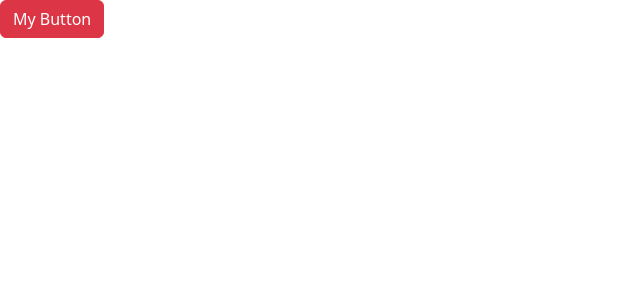
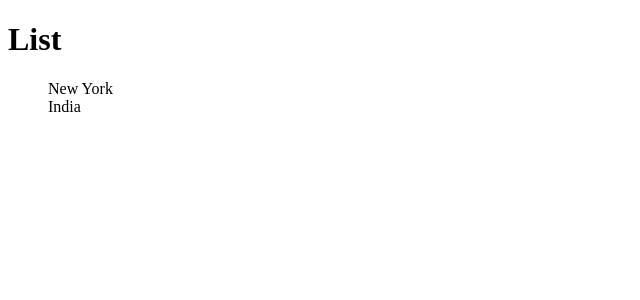
Before and after one commit to tanujnayanam/ReactMosh, a React (Vite) app in the folder vite-project/: page / in a window 1280 px wide. Shown: the top 300 px of the page, without its empty margins (0-640 px from the left). Built offline with nearby package versions, Linux system fonts and the light colour scheme.

Commit message:
vanilla javascript

```diff
--- a/vite-project/src/App.tsx
+++ b/vite-project/src/App.tsx
@@ -3,18 +3,19 @@
 import Alert from "./components/Alert";
 import Button from "./components/Button";
 import LG from "./components/ListGroup";
+import ListGroup from "./components/ListGroup";
 
 function App() {
   const [setAlert, setAlertVisibility] = useState(false);
+  const items = ["New York", "India"];
 
   return (
     <div>
-      {setAlert && (
-        <Alert onClose={() => setAlertVisibility(false)}>My Alert</Alert>
-      )}
-      <Button color="danger" handleClick={() => setAlertVisibility(true)}>
-        My Button
-      </Button>
+      <ListGroup
+        items={items}
+        heading="menu"
+        onSelectItem={() => console.log("clicked")}
+      ></ListGroup>
     </div>
   );
 }
--- /dev/null
+++ b/vite-project/src/components/ListGroup.css
@@ -0,0 +1,3 @@
+.list-group{
+    list-style: none
+}
--- a/vite-project/src/components/ListGroup.tsx
+++ b/vite-project/src/components/ListGroup.tsx
@@ -1,4 +1,5 @@
 import { MouseEvent, useState } from "react";
+import "./ListGroup.css";
 
 interface Props {
   items: string[];
--- /dev/null
+++ b/vite-project/src/index.css
@@ -0,0 +1,69 @@
+:root {
+  font-family: Inter, system-ui, Avenir, Helvetica, Arial, sans-serif;
+  line-height: 1.5;
+  font-weight: 400;
+
+  color-scheme: light dark;
+  color: rgba(255, 255, 255, 0.87);
+  background-color: #242424;
+
+  font-synthesis: none;
+  text-rendering: optimizeLegibility;
+  -webkit-font-smoothing: antialiased;
+  -moz-osx-font-smoothing: grayscale;
+  -webkit-text-size-adjust: 100%;
+}
+
+a {
+  font-weight: 500;
+  color: #646cff;
+  text-decoration: inherit;
+}
+a:hover {
+  color: #535bf2;
+}
+
+body {
+  margin: 0;
+  display: flex;
+  place-items: center;
+  min-width: 320px;
+  min-height: 100vh;
+}
+
+h1 {
+  font-size: 3.2em;
+  line-height: 1.1;
+}
+
+button {
+  border-radius: 8px;
+  border: 1px solid transparent;
+  padding: 0.6em 1.2em;
+  font-size: 1em;
+  font-weight: 500;
+  font-family: inherit;
+  background-color: #1a1a1a;
+  cursor: pointer;
+  transition: border-color 0.25s;
+}
+button:hover {
+  border-color: #646cff;
+}
+button:focus,
+button:focus-visible {
+  outline: 4px auto -webkit-focus-ring-color;
+}
+
+@media (prefers-color-scheme: light) {
+  :root {
+    color: #213547;
+    background-color: #ffffff;
+  }
+  a:hover {
+    color: #747bff;
+  }
+  button {
+    background-color: #f9f9f9;
+  }
+}
--- a/vite-project/src/main.tsx
+++ b/vite-project/src/main.tsx
@@ -1,7 +1,7 @@
 import React from "react";
 import ReactDOM from "react-dom/client";
 import App from "./App";
-import "bootstrap/dist/css/bootstrap.css";
+// import "bootstrap/dist/css/bootstrap.css";
 
 ReactDOM.createRoot(document.getElementById("root") as HTMLElement).render(
   <React.StrictMode>
```
